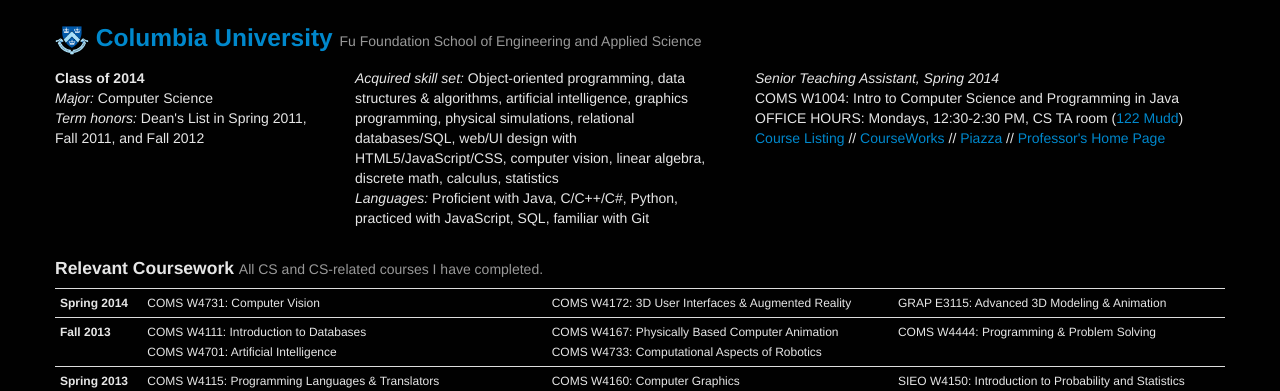
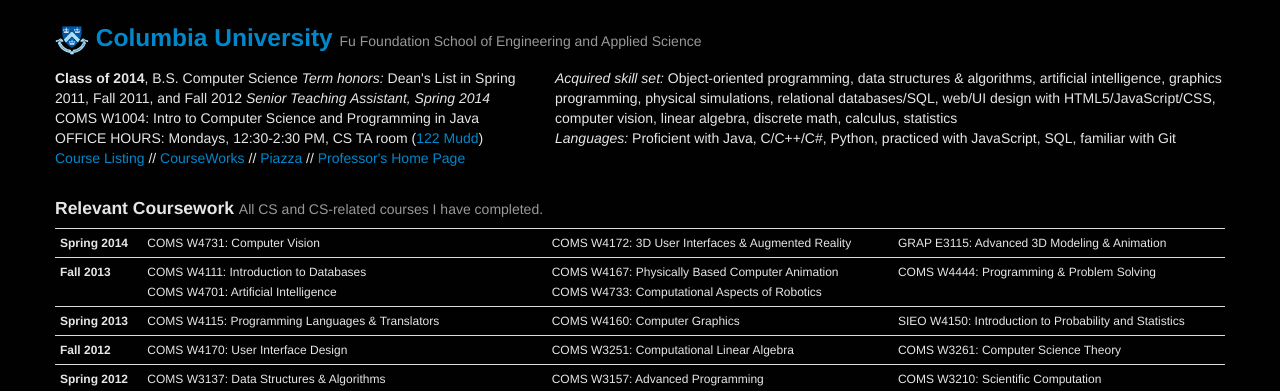
Before and after one commit to andgoldin/andgoldin.github.io, a plain HTML site: page index.html in a window 1280 px wide. Shown: the part 406-797 px from the top of the page. Drawn offline with nearby package versions, Linux system fonts and the light colour scheme.

Commit message:
Update index.html

```diff
--- a/index.html
+++ b/index.html
@@ -86,25 +86,20 @@
 				<hr>
 				<h3><img src="img/columbia.png" style="height:30px;"/>&nbsp;<a href="http://www.cs.columbia.edu">Columbia University</a>&nbsp;<small>Fu Foundation School of Engineering and Applied Science</small></h3>
 				<div class="row">
-					<div class="span3">
-						<b>Class of 2014</b>
-						<br>
-						<i>Major:</i> Computer Science
-						<br>
+					<div class="span5">
+						<b>Class of 2014</b>, B.S. Computer Science
 						<i>Term honors:</i> Dean's List in Spring 2011, Fall 2011, and Fall 2012
-					</div>
-					<div class="span4">
-						<i>Acquired skill set:</i> Object‐oriented programming, data structures & algorithms, artificial intelligence, graphics programming, physical simulations, relational databases/SQL, web/UI design with HTML5/JavaScript/CSS, computer vision, linear algebra, discrete math, calculus, statistics
-						<br>
-						<i>Languages:</i> Proficient with Java, C/C++/C#, Python, practiced with JavaScript, SQL, familiar with Git
-					</div>
-					<div class="span5">
 						<i>Senior Teaching Assistant, Spring 2014</i><br>
 						COMS W1004: Intro to Computer Science and Programming in Java
 						<br>
 						OFFICE HOURS: Mondays, 12:30-2:30 PM, CS TA room (<a href="http://ta.cs.columbia.edu/tamap.shtml">122 Mudd</a>)
 						<br>
 						<a href="http://www.columbia.edu/cu/bulletin/uwb/subj/COMS/W1004-20141-001/">Course Listing</a> // <a href="https://courseworks.columbia.edu/portal/site/COMSW1004_001_2014_1">CourseWorks</a> // <a href="https://piazza.com/class/hp8ri08p9ug5n0">Piazza</a> // <a href="http://www.cs.columbia.edu/~cannon/">Professor's Home Page</a>
+					</div>
+					<div class="span7">
+						<i>Acquired skill set:</i> Object‐oriented programming, data structures & algorithms, artificial intelligence, graphics programming, physical simulations, relational databases/SQL, web/UI design with HTML5/JavaScript/CSS, computer vision, linear algebra, discrete math, calculus, statistics
+						<br>
+						<i>Languages:</i> Proficient with Java, C/C++/C#, Python, practiced with JavaScript, SQL, familiar with Git
 					</div>
 				</div>
 				<br>
```
